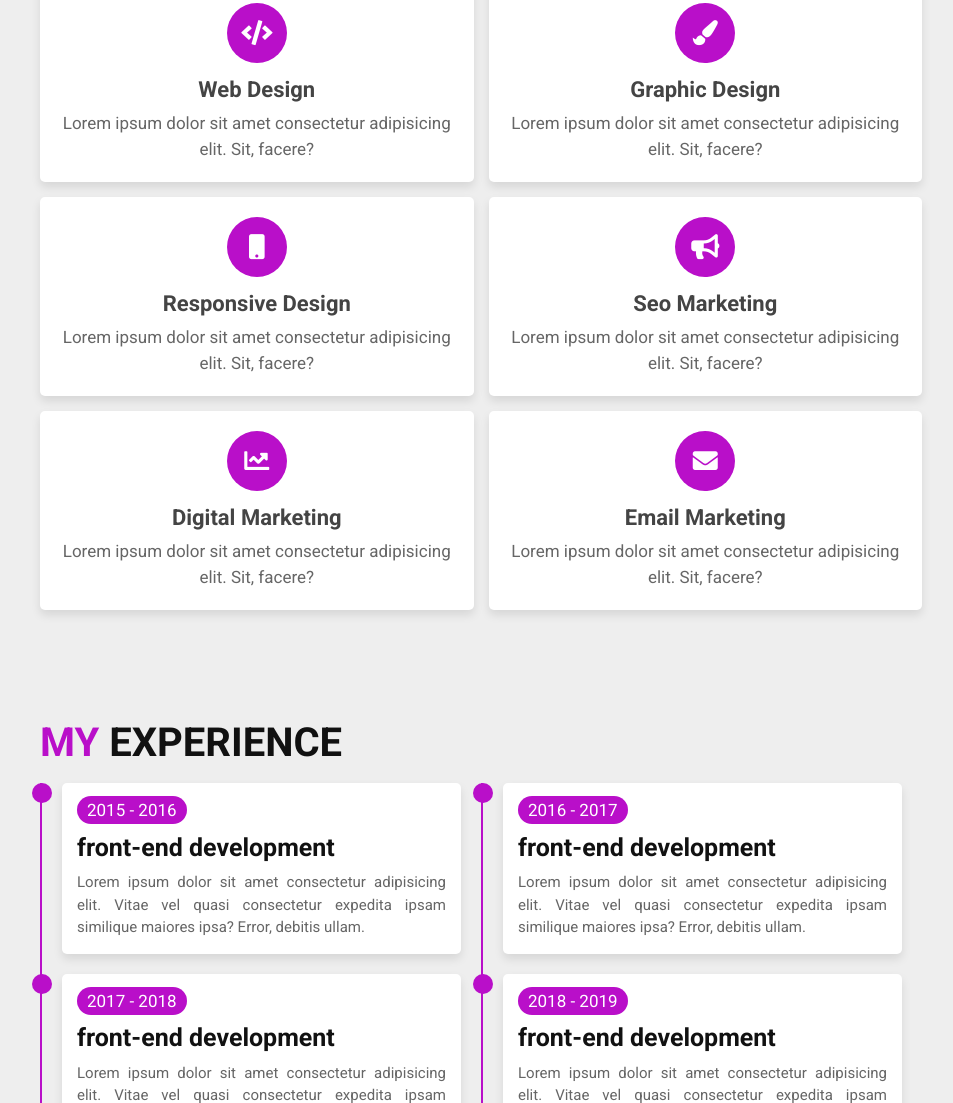
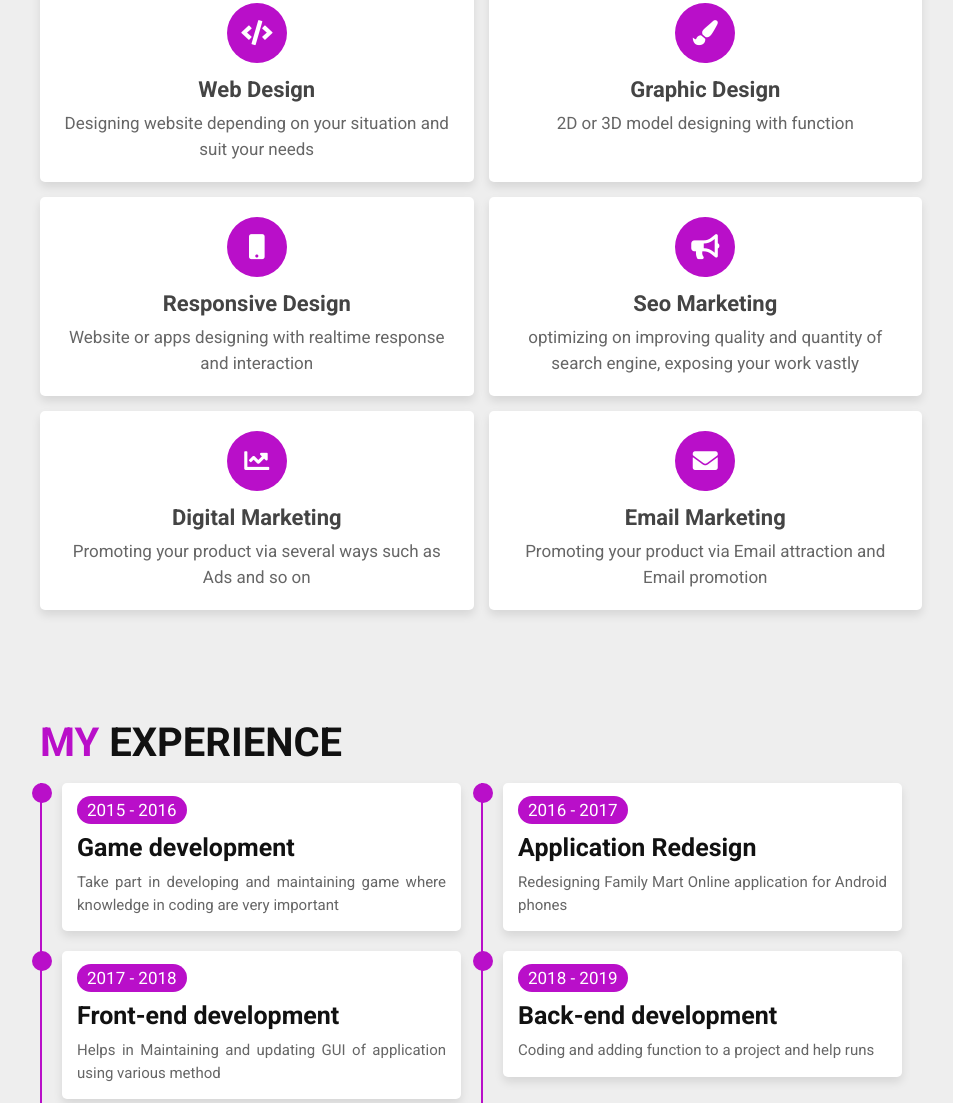
Before and after one commit to Anonymynas/Personal-Portfolio, a plain HTML site: page index.html in a window 1280 px wide. Shown: the part 1697-2800 px from the top of the page, without its empty margins (309-1262 px from the left). Drawn offline with Linux system fonts and the light colour scheme.

Commit message:
description

```diff
--- a/index.html
+++ b/index.html
@@ -52,8 +52,8 @@
     <div class="content">
         <span class="hi"> Hi there! </span>
         <h3> i am <span> Fauzan </span> </h3>
-        <p class="info"> I am a university student </p>
-        <p class="text"> Currently studying at Malaysia University Science and Technology(MUST). I like to code and design a webpage. My favourite quote is "You smell like a baka..eren yeager!" </p>
+        <p class="info">  </p>
+        <p class="text"> Currently studying at Malaysia University Science and Technology(MUST). like to code and design a webpage. Driven by curiosity, am now taking part in Bachelor Information and Technology Course to learn more about computer language </p>
         <a href="#about" class="btn">About me</a>
     </div>
 
@@ -79,7 +79,7 @@
 
     <div class="content">
         <h3> My name is Muhammad Fauzan</h3>
-        <p>Lorem ipsum dolor sit amet, consectetur adipisicing elit. Nisi error molestias impedit officia! Exercitationem dignissimos esse eos quas nisi impedit delectus, voluptate ullam iste nostrum at. Dolor culpa eaque omnis.</p>
+        <p>Study at Malaysian University Science and Technology since 2019, learning various skills on computer language such as python, C#, and HTML.  </p>
         <div class="box-container">
             <div class="box">
                 <p> <span> Age : </span> 22 </p>
@@ -140,37 +140,37 @@
         <div class="box">
             <i class="fas fa-code"></i>
             <h3>Web Design</h3>
-            <p>Lorem ipsum dolor sit amet consectetur adipisicing elit. Sit, facere?</p>
+            <p>Designing website depending on your situation and suit your needs</p>
         </div>
 
         <div class="box">
             <i class="fas fa-paint-brush"></i>
             <h3>Graphic Design</h3>
-            <p>Lorem ipsum dolor sit amet consectetur adipisicing elit. Sit, facere?</p>
+            <p>2D or 3D model designing with function</p>
         </div>
 
         <div class="box">
             <i class="fas fa-mobile"></i>
             <h3>Responsive Design</h3>
-            <p>Lorem ipsum dolor sit amet consectetur adipisicing elit. Sit, facere?</p>
+            <p>Website or apps designing with realtime response and interaction</p>
         </div>
 
         <div class="box">
             <i class="fas fa-bullhorn"></i>
             <h3>Seo Marketing</h3>
-            <p>Lorem ipsum dolor sit amet consectetur adipisicing elit. Sit, facere?</p>
+            <p>optimizing on improving quality and quantity of search engine, exposing your work vastly</p>
         </div>
 
         <div class="box">
             <i class="fas fa-chart-line"></i>
             <h3>Digital Marketing</h3>
-            <p>Lorem ipsum dolor sit amet consectetur adipisicing elit. Sit, facere?</p>
+            <p>Promoting your product via several ways such as Ads and so on</p>
         </div>
 
         <div class="box">
             <i class="fas fa-envelope"></i>
             <h3>Email Marketing</h3>
-            <p>Lorem ipsum dolor sit amet consectetur adipisicing elit. Sit, facere?</p>
+            <p>Promoting your product via Email attraction and Email promotion</p>
         </div>
 
     </div>
@@ -190,32 +190,32 @@
         <div class="box">
             <div class="content">
                 <span> 2015 - 2016 </span>
-                <h3>front-end development</h3>
-                <p>Lorem ipsum dolor sit amet consectetur adipisicing elit. Vitae vel quasi consectetur expedita ipsam similique maiores ipsa? Error, debitis ullam.</p>
+                <h3>Game development</h3>
+                <p>Take part in developing and maintaining game where knowledge in coding are very important</p>
             </div>
         </div>
 
         <div class="box">
             <div class="content">
                 <span> 2016 - 2017 </span>
-                <h3>front-end development</h3>
-                <p>Lorem ipsum dolor sit amet consectetur adipisicing elit. Vitae vel quasi consectetur expedita ipsam similique maiores ipsa? Error, debitis ullam.</p>
+                <h3>Application Redesign</h3>
+                <p>Redesigning Family Mart Online application for Android phones</p>
             </div>
         </div>
 
         <div class="box">
             <div class="content">
                 <span> 2017 - 2018 </span>
-                <h3>front-end development</h3>
-                <p>Lorem ipsum dolor sit amet consectetur adipisicing elit. Vitae vel quasi consectetur expedita ipsam similique maiores ipsa? Error, debitis ullam.</p>
+                <h3>Front-end development</h3>
+                <p>Helps in Maintaining and updating GUI of application using various method</p>
             </div>
         </div>
 
         <div class="box">
             <div class="content">
                 <span> 2018 - 2019 </span>
-                <h3>front-end development</h3>
-                <p>Lorem ipsum dolor sit amet consectetur adipisicing elit. Vitae vel quasi consectetur expedita ipsam similique maiores ipsa? Error, debitis ullam.</p>
+                <h3>Back-end development</h3>
+                <p>Coding and adding function to a project and help runs</p>
             </div>
         </div>
     </div>
```
